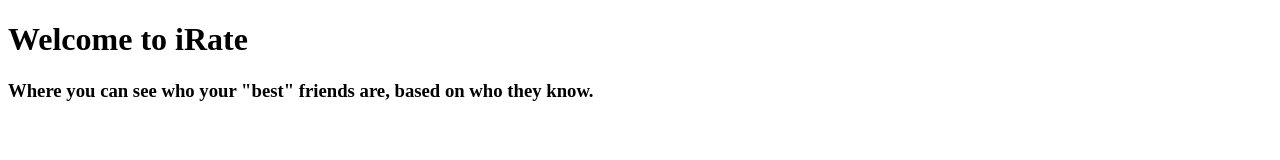
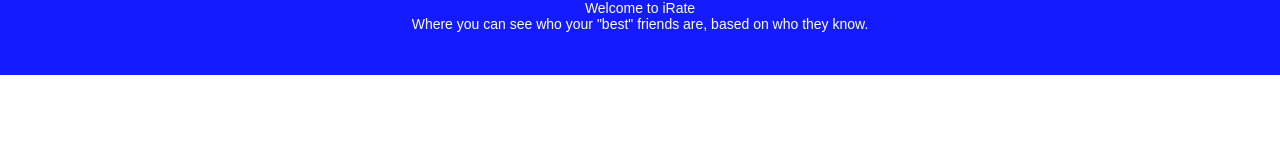
Before and after one commit to mcgillij/BraveNewTest, a plain HTML site: page facebook.html in a window 1280 px wide. Drawn offline with Linux system fonts and the light colour scheme.

Commit message:
layout changes

```diff
--- a/facebook.html
+++ b/facebook.html
@@ -5,6 +5,54 @@
 <meta charset="UTF-8">
 <script src="localforage.js"></script>
 <link rel='shortcut icon' href='favicon.ico' type='image/x-icon'/ >
+
+<style>
+
+html, body, div, h1, h2, a, img {
+margin: 0;
+padding: 0;
+border: 0;
+
+font: inherit;
+    vertical-align: baseline;
+}
+
+
+body {
+font-family: Futura, Arial, sans-serif;
+font-size: 14px;
+color:#333
+}
+
+#wrapper {
+width: 100%;
+margin: 0 auto;
+}
+
+#header {
+height: 75px;
+width: 100%;
+background: #141CFF;
+color: white;
+}
+
+#contentliquid {
+float: left;
+width: 100%;
+}
+
+#content {
+background: #FFFFFF;
+width: 100%;
+}
+
+
+.center {
+	text-align: center;
+}
+
+</style>
+
 </head>
 <body>
 <script>
@@ -19,21 +67,14 @@
 		remove_fb_button();
 		logged_in();
 		snag_friends();
-	put_logout();
 
 	} else if (response.status === 'not_authorized') {
 		// The person is logged into Facebook, but not your app.
-      document.getElementById('status').innerHTML = 'Please log ' +
-        'into this app.';
-	put_fb_button();
-	remove_logout();
+		document.getElementById('status').innerHTML = 'Please log into this app.';
 	} else {
 		// The person is not logged into Facebook, so we're not sure if
 		// they are logged into this app or not.
-      document.getElementById('status').innerHTML = 'Please log ' +
-        'into Facebook to use iRate.';
-	put_fb_button();
-	remove_logout();
+		document.getElementById('status').innerHTML = 'Please log into Facebook to use iRate.';
 	}
 }
 
@@ -82,9 +123,12 @@
 }
 
 function snag_friends() {
+	// grab the div that we are going to fill with the friends
 	var best_div_c = document.getElementById('best_friends');
+	// do a graphapi call to find all your friends and their pictures, as most of the other fields aren't accessible without FB verification
 	FB.api('/me?fields=context.fields(mutual_friends.fields(id,name,picture)),name,id,picture', function(response) {
 			if (response && !response.error) {
+			// map the variables to saner names
 			var main_picture = response.picture.data.url;
 			var main_name = response.name;
 			document.getElementById('yourface').innerHTML = "<a href=\"https://facebook.com/" + response.id + "\"><img src=\"" + main_picture + "\" alt=\"" + response.name + "\"></a>" + main_name + " is friends with:<br/>";;
@@ -123,30 +167,24 @@
 	});
 }
 
-	function put_logout() {
-		document.getElementById('logout').innerHTML = "<input type=\"button\" onclick=\"FB.logout();location.reload();\" value=\"Logout!\"/>";
-	}
-
-	function remove_logout() {
-		document.getElementById('logout').innerHTML = "";
-	}
-
-	function put_fb_button() {
-		document.getElementById('fb_button').innerHTML = "<fb:login-button scope=\"public_profile,email,user_friends\" onlogin=\"checkLoginState();\"></fb:login-button>";
-	}
 function remove_fb_button() {
 	document.getElementById('fb_button').innerHTML = "";
 }
 </script>
+<div id="wrapper">
+<div id="header" class="center">
 <h1>Welcome to iRate</h1>
-<h3>Where you can see who your "best" friends are, based on who they know.</h3>
-<div id="yourface"></div>
-<div id="best_friends"></div>
-<div id="logout"></div>
+<h2>Where you can see who your "best" friends are, based on who they know.</h2>
+</div>
+<div id="contentliquid"><div id="content">
+<div id="yourface"></div><br/>
+<div id="best_friends"></div><br/>
 
-<div id="status"></div>
+<div id="status"></div><br/>
 <div id="fb_button">
 <fb:login-button scope="public_profile,email,user_friends" onlogin="checkLoginState();"></fb:login-button>
 </div>
+</div></div>
+</div>
 </body>
 </html>
```
Lines whose indentation alone changed are shown as unchanged.
